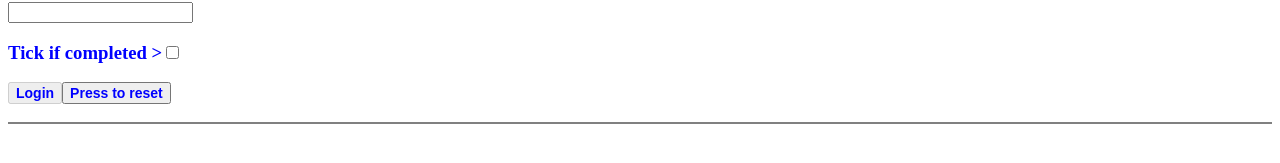
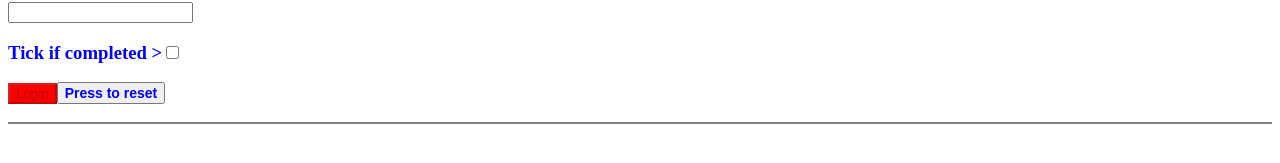
Before and after one commit to AnneclaireS/react-exercises, a React (Create React App) app in the folder my-app/: page / in a window 1280 px wide. Shown: the part 965-1128 px from the top of the page. Built offline with nearby package versions, Linux system fonts and the light colour scheme.

Commit message:
added style button

```diff
--- a/my-app/src/Login.js
+++ b/my-app/src/Login.js
@@ -38,6 +38,9 @@
     }
 
     render() {
+        const MyStyle = {
+            backgroundColor: this.state.password.length < 8 ? 'red' : 'green'
+        }
         return (
             <div>
                 <h3 style={{color:'blue'}}>Insert your username:</h3>
@@ -47,7 +50,7 @@
                 <label style={{color:'blue'}}><h3>Tick if completed &gt;
                 <input name='remember' type='checkbox' checked={this.state.remember} onChange={this.handleLogin}></input>
                 </h3></label>
-                <button style={{color:'blue', fontSize:14, fontWeight:'bold'}} type="submit" disabled={!this.state.username || !this.state.password} onClick={this.onLogin}>Login</button>
+                <button style={MyStyle} type="submit" disabled={!this.state.username || !this.state.password} onClick={this.onLogin}>Login</button>
                 <button style={{color:'blue', fontSize:14, fontWeight:'bold'}} onClick={this.handleResetState}>Press to reset</button>
                 <br/><br/>
             </div>
```
